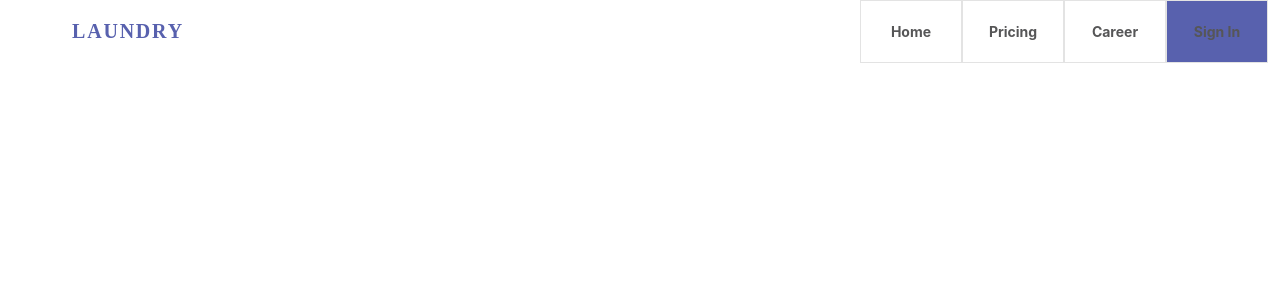
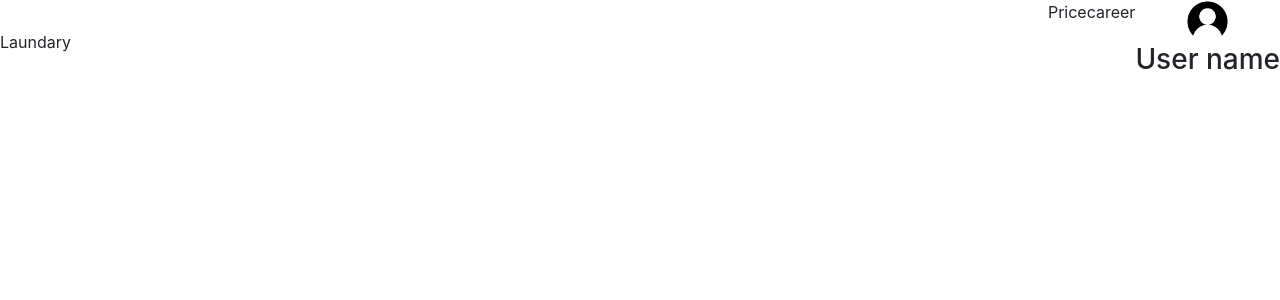
Before and after one commit to BharathSAi5397/laundarycart, a React (Create React App) app in the folder client/: page / in a window 1280 px wide. Shown: the top 300 px of the page. Built offline with nearby package versions, Linux system fonts and the light colour scheme.

Commit message:
getorder route

```diff
--- a/client/src/App.js
+++ b/client/src/App.js
@@ -3,11 +3,13 @@ import './App.css';
 import Tester from './component/tester';
 import Header1 from './component/Header1';
 import Register from './component/Register';
+import OrderHeader from './component/orderHeader';
 
 function App() {
   return (
     <div className="App">
-      <Header1 />
+      {/* <Header1 /> */}
+      <OrderHeader />
       {/* <Register /> */}
 
     </div>
--- /dev/null
+++ b/client/src/component/orderHeader.css
@@ -0,0 +1,11 @@
+.profileimage {
+    top: 19px;
+    left: 1249px;
+    width: 43px;
+    height: 43px;
+}
+
+.navright{
+    display: flex;
+    flex-direction: row;
+}
--- /dev/null
+++ b/client/src/component/orderHeader.js
@@ -0,0 +1,32 @@
+import react from "react";
+import "./orderHeader.css"
+import Profilepic from "../images/profilepic.png"
+
+const OrderHeader =()=>{
+    return(
+        <div className="navbar">
+            <div className="navleft">
+                Laundary
+            </div>
+            <div className="navright">
+                <div>
+                    Price
+                </div>
+                <div>
+                    career
+                </div>
+                <div>
+                    <span>
+                    <img className="profileimage" src={Profilepic} alt="profilepic" />
+                    </span>
+                    <span>
+                    <h3>User name</h3>
+                    </span>
+                </div>
+
+            </div>
+
+        </div>
+    )
+}
+export default OrderHeader;
```
Also changed, not shown: client/src/images/profilepic.jpg (added), client/src/images/profilepic.png (added).
